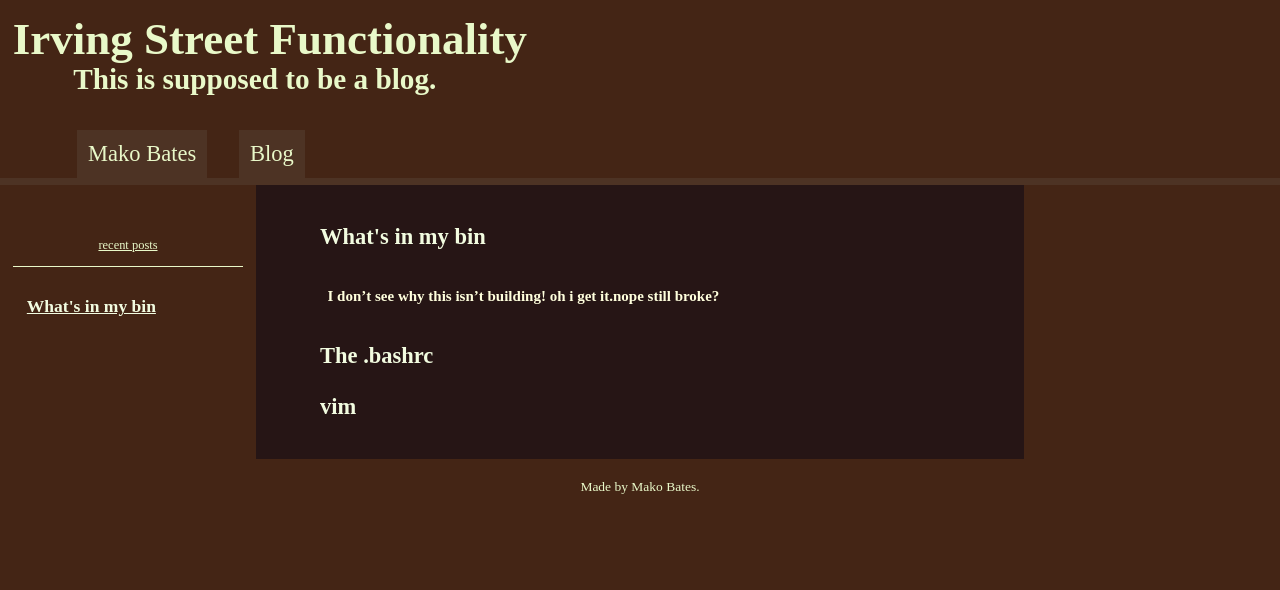
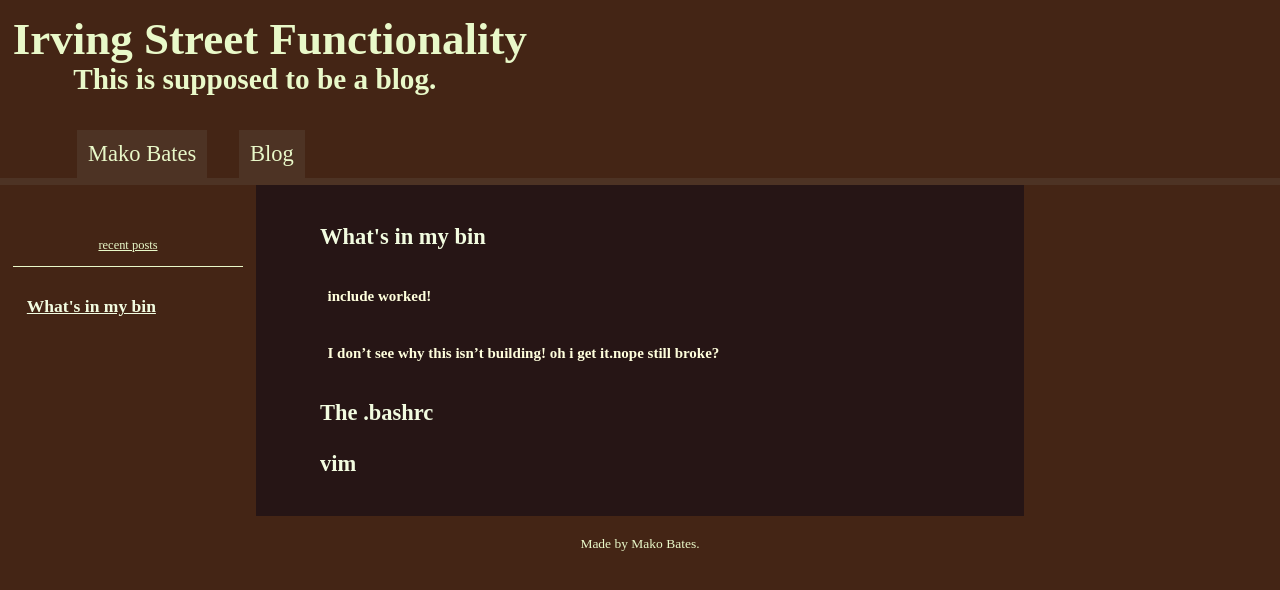
Before and after one commit to ShapeOfMatter/Mako-Bates, a Jekyll site: the page built from _posts/2021-01-10-whats-in-my-bin.md, in a window 1280 px wide. Shown: the top 590 px of the page. Built offline with Jekyll 4.4.1, drawn with Linux system fonts in a browser that asks for light colours.

Commit message:
fix include

```diff
--- a/_posts/2021-01-10-whats-in-my-bin.md
+++ b/_posts/2021-01-10-whats-in-my-bin.md
@@ -4,7 +4,7 @@ date: 2021-01-10 00:00:00 -05:00
 description: Cataloging various minor things I've added to my OS.
 ---
 
-{{ include section.html c="The actual /bin directory" id="bin-files" }}
+{% include section.html c="The actual /bin directory" id="bin-files" %}
 
 I don't see why this isn't building! oh i get it.nope still broke?
 
```
